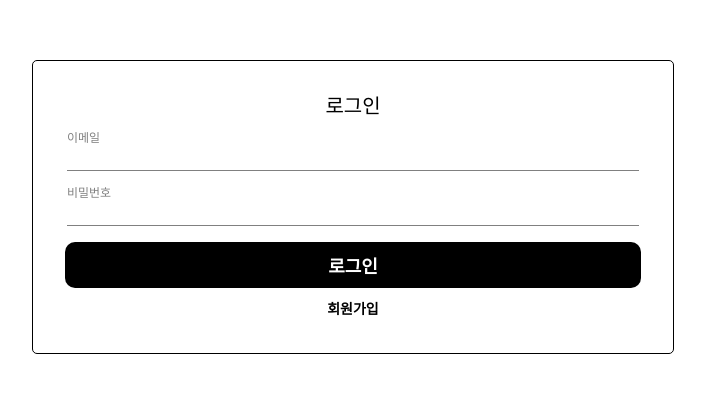
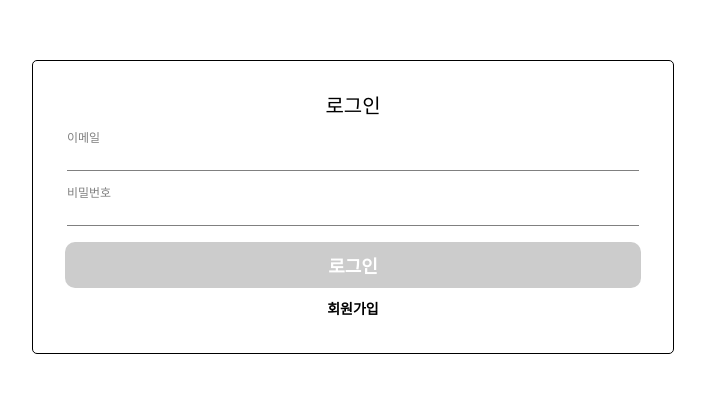
Before and after one commit to ChoByungHyun/wanted-pre-onboarding-frontend, a React (Create React App) app: page /signin in a window 1280 px wide. Shown: the part 193-586 px from the top of the page, without its empty margins (287-992 px from the left). Built offline with nearby package versions, Linux system fonts and the light colour scheme; a web font is replaced by a local one.

Commit message:
♻️ Refactor: signform button 비활성화 수정

```diff
--- a/src/Components/SignForm.tsx
+++ b/src/Components/SignForm.tsx
@@ -75,7 +75,12 @@ const SignForm: FC<AuthFormProps> = ({ isSignUp }) => {
             $fontSize="18px"
             type="submit"
             data-testid={isSignUp ? "signup-button" : "signin-button"}
-            $isDisabled={!isEmailValid || !isPasswordValid}
+            $isDisabled={
+              !isEmailValid ||
+              !isPasswordValid ||
+              email === "" ||
+              password === ""
+            }
           >
             {isSignUp ? "회원가입" : "로그인"}
           </Button>
```
